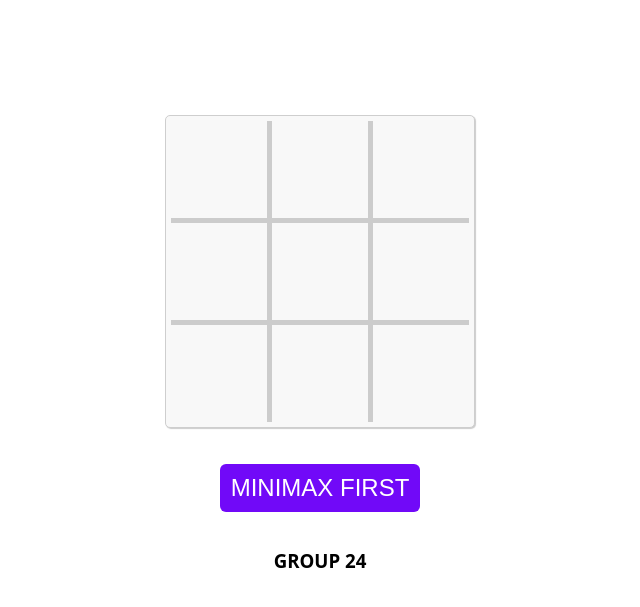
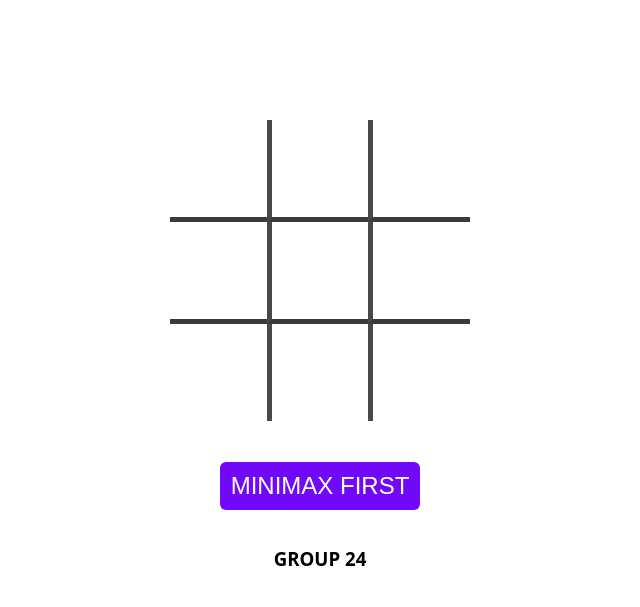
Before and after one commit to nurishok/TicTacToeGroup24, a PHP site: page / in a window 1280 px wide. Shown: the part 60-667 px from the top of the page, without its empty margins (320-960 px from the left). Run offline with PHP 8.4, Linux system fonts and the light colour scheme.

Commit message:
Changing some design

```diff
--- a/style.css
+++ b/style.css
@@ -47,21 +47,19 @@ a:visited {
 	font-size: 4em;
 	font-family: Sans;
 	color: #444;
-	background: #F8F8F8;
+	background: #ffffff;
 	width: 310px;
 	height: 300px;
 	text-align: center;
 	vertical-align: center;
-	border: 1px solid #CECECE;
 	border-radius: 5px;
-	box-shadow: 1px 1px 1px #CCC;
 }
 
 
 #tictactoe td {
 	border-collapse:collapse;
-	border-left: 5px solid #CCC;
-	border-bottom: 5px solid #CCC;
+	border-left: 5px solid rgb(73, 73, 73);
+	border-bottom: 5px solid rgb(59, 59, 59);
 }
 
 #tictactoe td:first-child {
```
